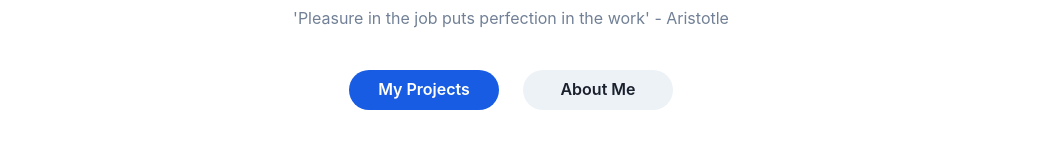
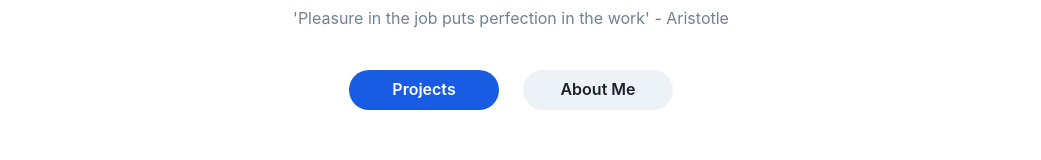
Before and after one commit to AbbyB97/abhijit-b, a Next.js app: page / in a window 1280 px wide. Shown: the part 212-372 px from the top of the page, without its empty margins (129-1170 px from the left). Built offline with nearby package versions, Linux system fonts and the light colour scheme.

Commit message:
Rename button text from 'My Projects' to 'Projects'

```diff
--- a/src/components/hero/index.tsx
+++ b/src/components/hero/index.tsx
@@ -42,7 +42,7 @@ export default function HeroWidget() {
             }}
             buttontype="primary"
           >
-            My Projects
+            Projects
           </AButton>
           <AButton
             buttontype="secondary"
```
